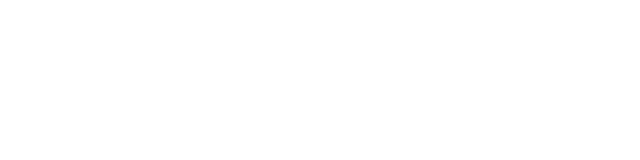
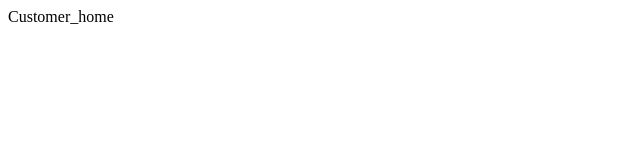
Before and after one commit to deep473/dec-proj-fe, a React (Vite) app: page /customer_home in a window 1280 px wide. Before the commit this address had no page. Shown: the top 160 px of the page, without its empty margins (0-640 px from the left). Built offline with nearby package versions, Linux system fonts and the light colour scheme.

Commit message:
13th june-1

```diff
--- a/src/App.jsx
+++ b/src/App.jsx
@@ -2,6 +2,8 @@
 import Welcome from "./pages/Welcome";
 import Sign_up from "./pages/Sign_up";
 import Sign_in from "./pages/Sign_in";
+import Admin_home from "./pages/Admin_home";
+import Customer_home from "./pages/Customer_home";
 
 function App() {
 
@@ -11,6 +13,8 @@
           <Route path = "/"  element = {<Welcome />} />
           <Route path = "/sign_up"  element = {<Sign_up />} />
           <Route path = "/sign_in"  element = {<Sign_in />} />
+          <Route path = "/admin_home"  element = {<Admin_home />} />
+          <Route path = "/customer_home"  element = {<Customer_home />} />
       </Routes>
     </>
   )
--- /dev/null
+++ b/src/pages/Admin_home.jsx
@@ -0,0 +1,7 @@
+import React from 'react'
+
+export default function Admin_home() {
+  return (
+    <div>Admin_home</div>
+  )
+}
--- /dev/null
+++ b/src/pages/Customer_home.jsx
@@ -0,0 +1,7 @@
+import React from 'react'
+
+export default function Customer_home() {
+  return (
+    <div>Customer_home</div>
+  )
+}
--- a/src/pages/Sign_in.jsx
+++ b/src/pages/Sign_in.jsx
@@ -8,9 +8,7 @@
 
   async function handleSubmit(e) {
     e.preventDefault();
-
     const data = { username, password };
-
     try {
       const resp = await fetch("http://localhost:8080/signIn", {
       method: "POST",
@@ -20,10 +18,7 @@
       },
       body: JSON.stringify(data),
     });
-
-
       const msg = await resp.text();
-
       if (msg === "admin" || msg === "customer") {
         localStorage.setItem("username", username);
         navigate(`/${msg}_home`);
```
